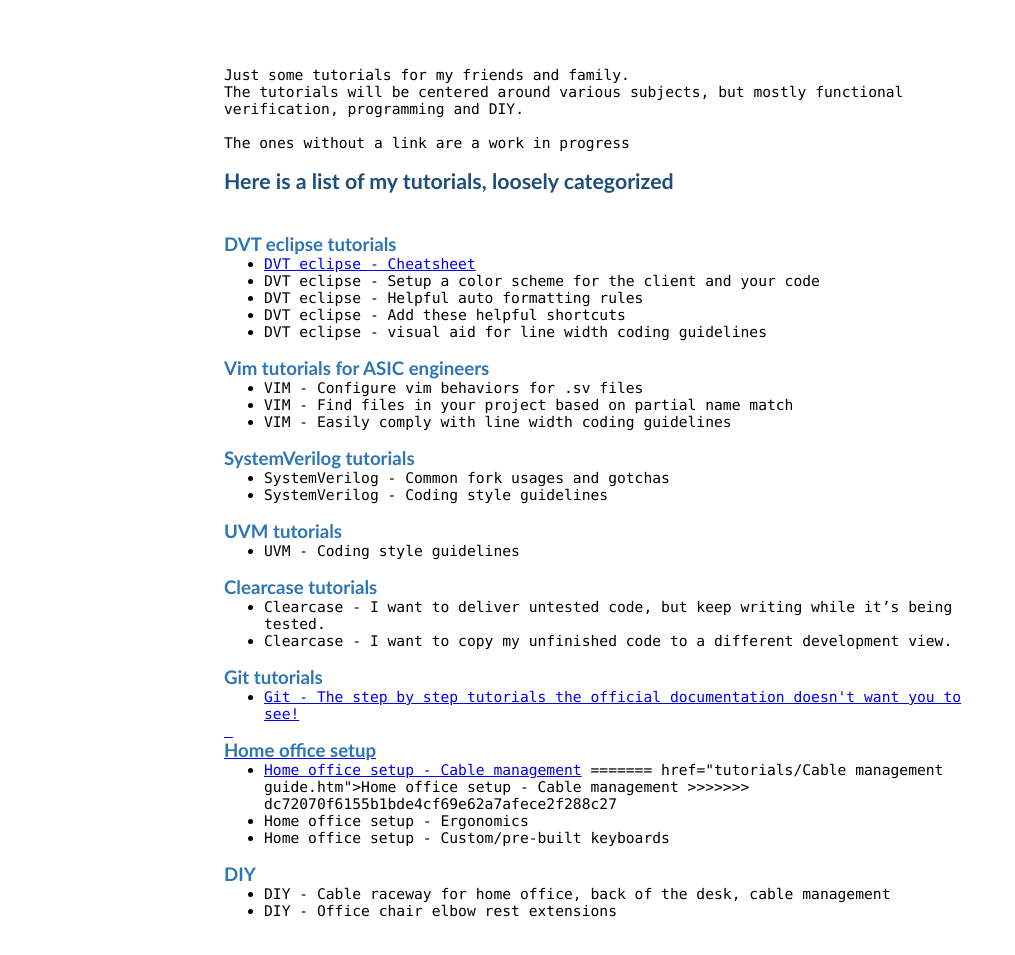
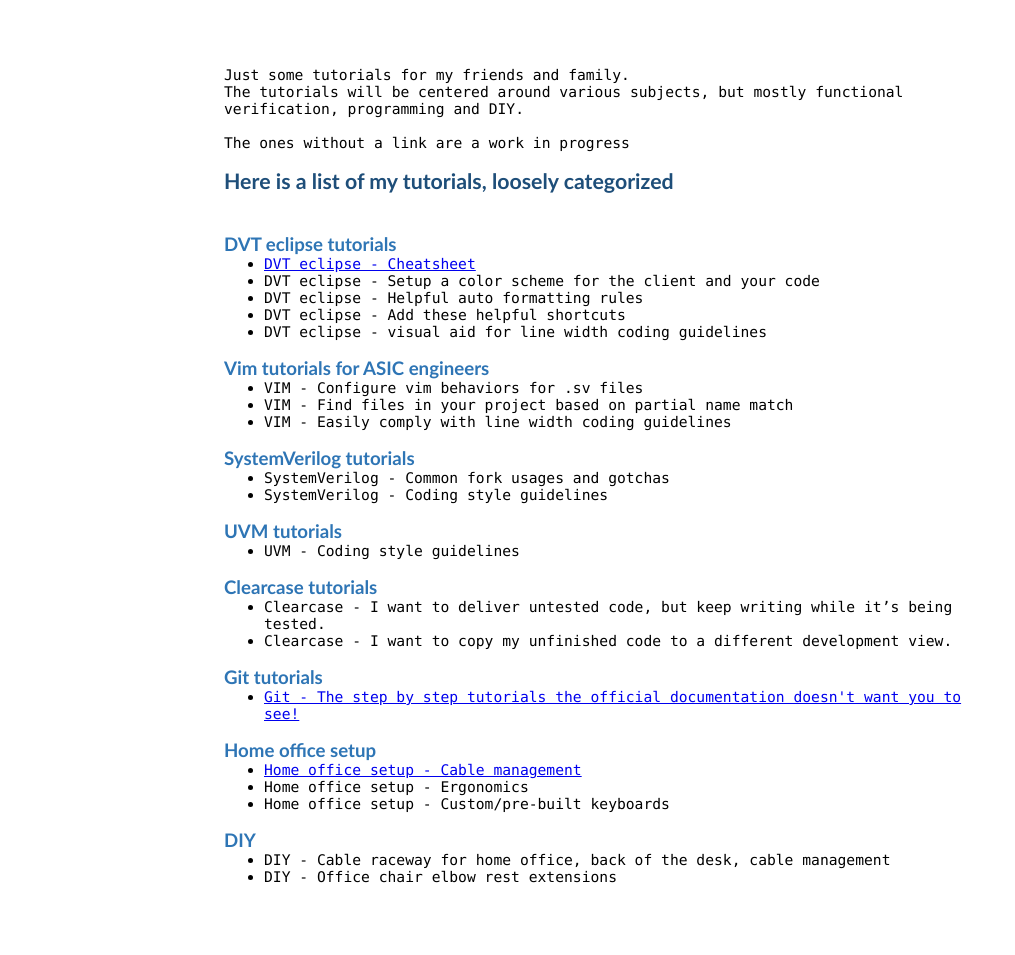
Before and after one commit to CaptainNimi/Constrained_random_tutorials, a plain HTML site: page index.htm in a window 1280 px wide. Shown: the part 61-1016 px from the top of the page, without its empty margins (0-1015 px from the left). Drawn offline with Linux system fonts and the light colour scheme.

Commit message:
fixed minor issues in index and dvt cheet sheet

```diff
--- a/index.htm
+++ b/index.htm
@@ -123,7 +123,7 @@
           <LI lang=en-US style="MARGIN-BOTTOM: 0px; VERTICAL-ALIGN: middle; MARGIN-TOP: 0px; COLOR: black">
             <A href="tutorials/git cookbook.htm">
               <SPAN style="FONT-SIZE: 11pt; FONT-FAMILY: Consolas">Git - The step by step tutorials the official
-                documentation doesn't want you to see!</SPAN>
+                documentation doesn't want you to see!</SPAN></A>
           </LI>
 
         </UL>
@@ -132,14 +132,9 @@
           office setup</H2>
         <UL style="MARGIN-BOTTOM: 0in; unicode-bidi: embed; MARGIN-TOP: 0in; DIRECTION: ltr" type=disc>
 
-          <LI lang=en-US style="MARGIN-BOTTOM: 0px; VERTICAL-ALIGN: middle; MARGIN-TOP: 0px; COLOR: black"><A <<<<<<<
+          <LI lang=en-US style="MARGIN-BOTTOM: 0px; VERTICAL-ALIGN: middle; MARGIN-TOP: 0px; COLOR: black"><A
               HEAD href="tutorials/Cable management guide.htm"><SPAN style="FONT-SIZE: 11pt; FONT-FAMILY: Consolas">Home
                 office setup - Cable management</SPAN></A>
-            =======
-            href="tutorials/Cable management guide.htm"><SPAN style="FONT-SIZE: 11pt; FONT-FAMILY: Consolas">Home office
-              setup - Cable management</SPAN></A>
-            >>>>>>> dc72070f6155b1bde4cf69e62a7afece2f288c27
-
           <LI lang=en-US style="MARGIN-BOTTOM: 0px; VERTICAL-ALIGN: middle; MARGIN-TOP: 0px; COLOR: black"><SPAN
               style="FONT-SIZE: 11pt; FONT-FAMILY: Consolas">Home office setup -
               Ergonomics</SPAN>
```
Also changed, not shown: tutorials/DVT Eclipse.htm (+1 -1 lines).
